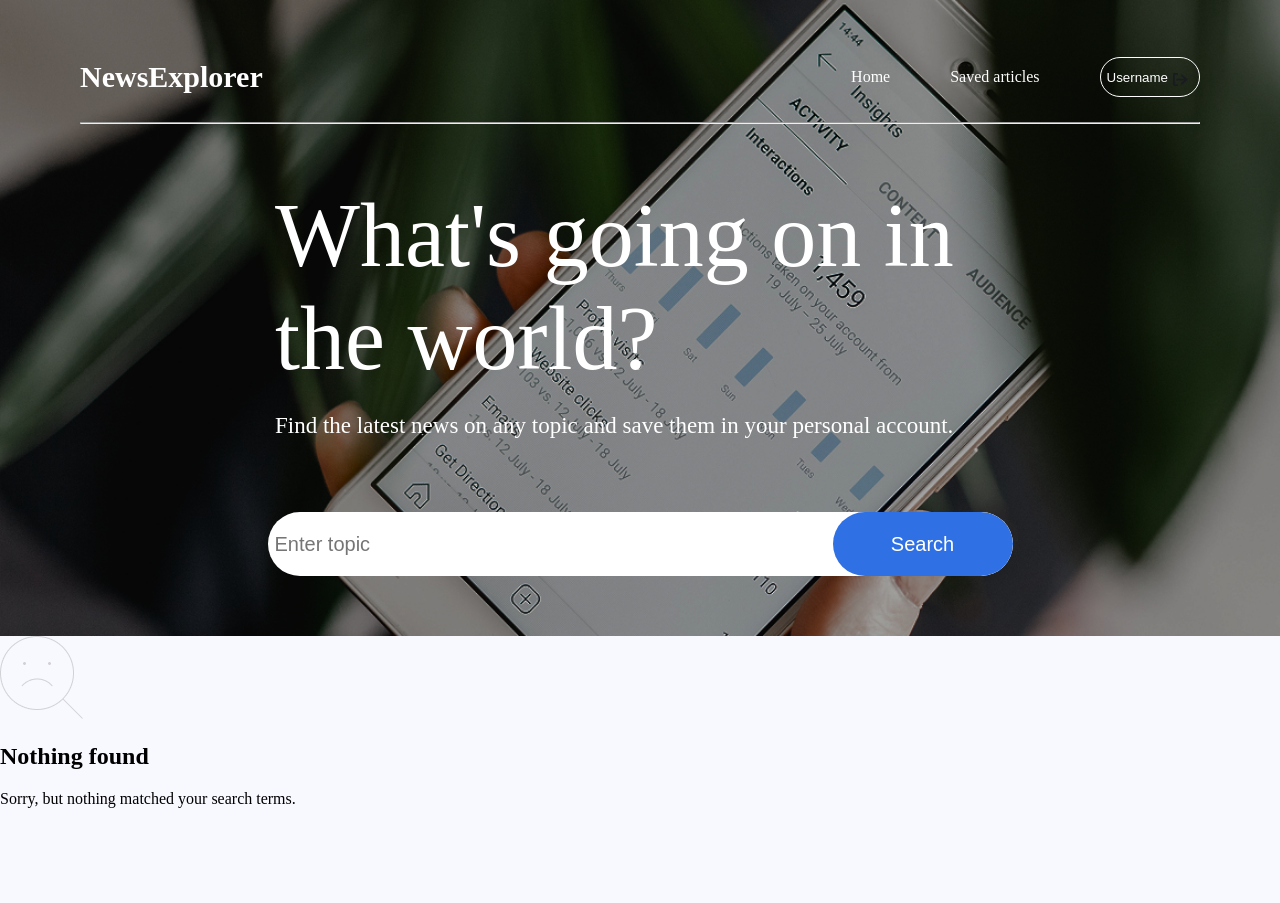
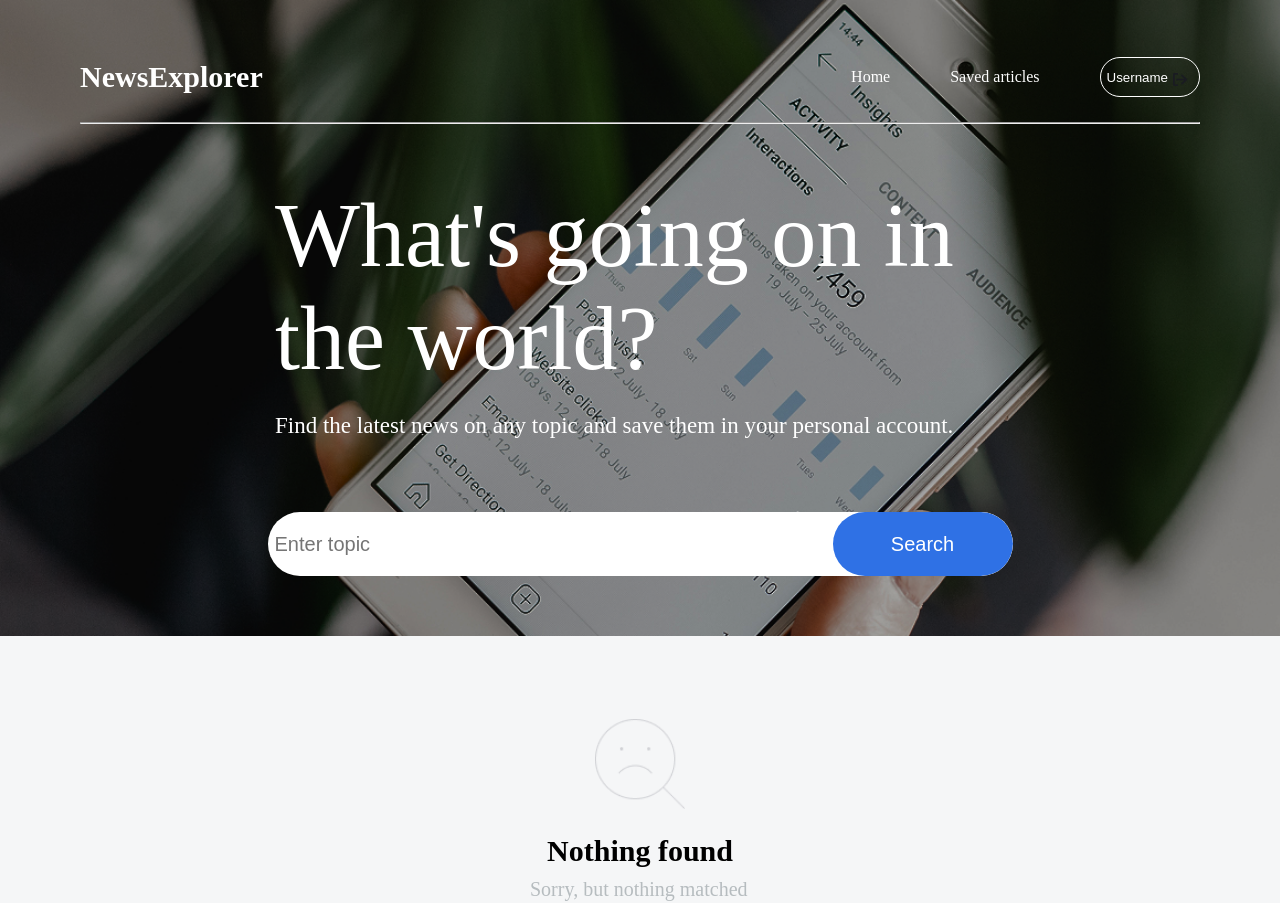
Before and after one commit to dafPineda/project-NewsExplorer-frontend, a React (Vite) app: page / in a window 1280 px wide. Shown: the top 903 px of the page. Built offline with nearby package versions, Linux system fonts and the light colour scheme.

Commit message:
Style: Add style for nothing found form

```diff
--- /dev/null
+++ b/src/blocks/newsCardList.css
@@ -0,0 +1,36 @@
+.news-card-list{
+    margin:0 50px;
+    padding: 0;
+    justify-content: center;
+    align-items: center;
+}
+
+.nothing-found{
+    background-color: #F5F6F7;
+    display: flex;
+    flex-direction: column;
+    justify-content: center;
+    align-items: center;
+    height: 370px;
+}
+.nothing-found__image{
+    background-image: url('../images/notFound.png');
+    background-repeat: no-repeat;
+    background-size: cover;
+    background-position: center;
+    width: 90px;
+    height:90px;
+}
+.nothing-found__title{
+    font-weight: bold;
+    font-size: 30px;
+    margin-bottom: 10px;
+
+}
+.nothing-found__text{
+    font-weight: lighter;
+    font-size: 20px;
+    color:#B6BCBF;
+    margin: 0;
+    width: 220px;
+}
--- a/src/components/Main/components/NewsCardList/NothingFound/NothingFound.jsx
+++ b/src/components/Main/components/NewsCardList/NothingFound/NothingFound.jsx
@@ -1,12 +1,9 @@
-import notFound from "../../../../../images/notFound.png"
-
 export default function NothingFound(){
     return(
         <div className="nothing-found">
-            <img className="nothing-found__image" src={notFound}/>
+            <div className="nothing-found__image"/>
             <h2 className="nothing-found__title">Nothing found</h2>
-            <p className="nothing-found__text">Sorry, but nothing matched
-your search terms.</p>
+            <p className="nothing-found__text">Sorry, but nothing matched your search terms.</p>
         </div>
     )
 }
--- a/src/index.css
+++ b/src/index.css
@@ -2,5 +2,6 @@
 @import url("./blocks/header.css");
 @import url("./blocks/navigation.css");
 @import url("./blocks/search.css");
+@import url("./blocks/newsCardList.css");
 @import url("./blocks/about.css");
 @import url("./blocks/footer.css");
```
